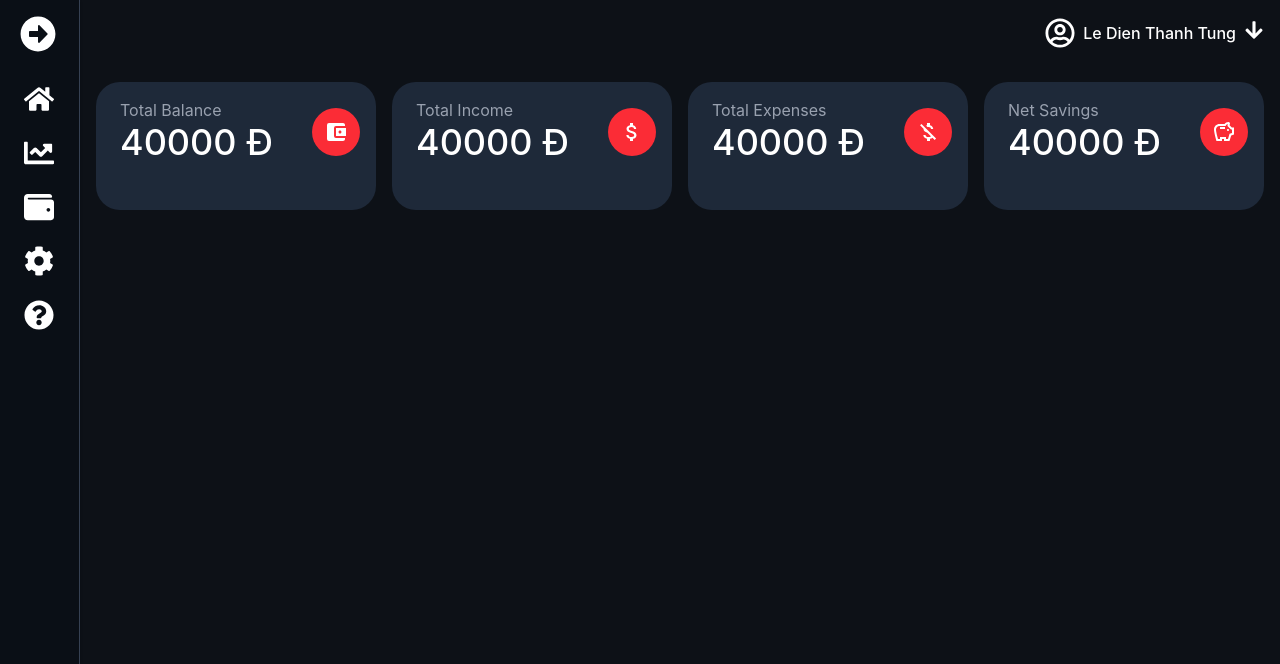
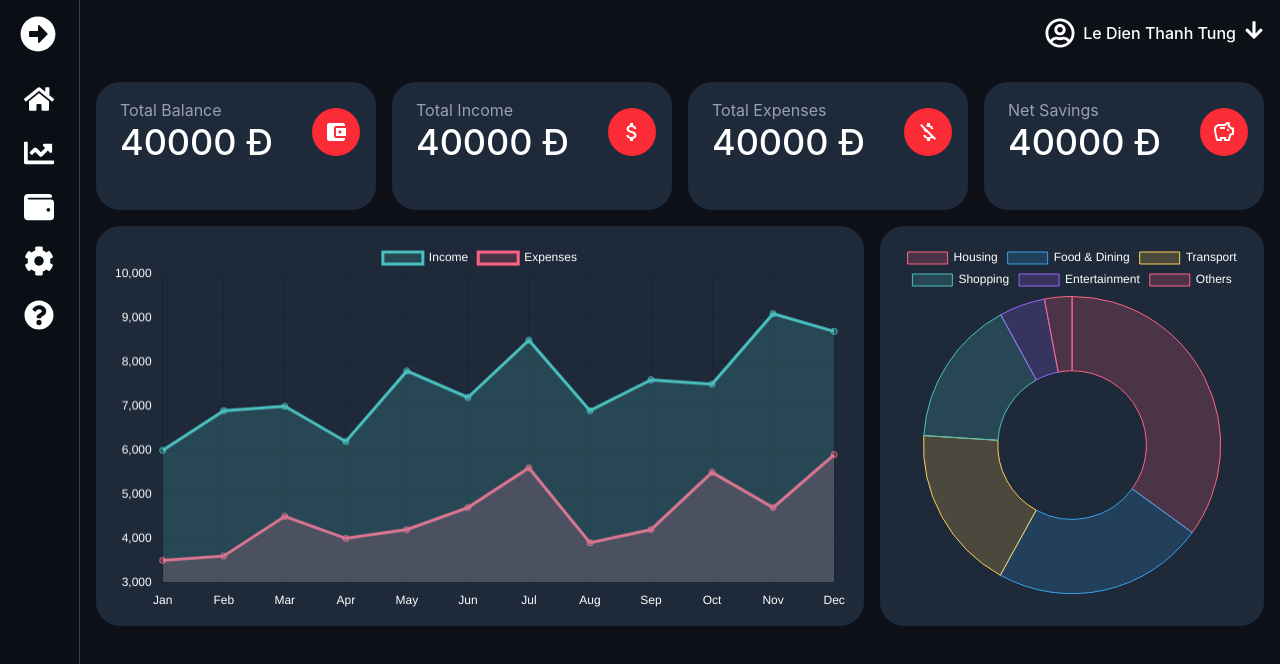
Before and after one commit to rigby200602/expense-tracking, a React (Vite) app: page / in a window 1280 px wide. Shown: the top 664 px of the page. Built offline with nearby package versions, Linux system fonts and the light colour scheme.

Commit message:
feat: integrate Line and Doughnut charts for income and spending categories in Home component

```diff
--- a/src/pages/Home.tsx
+++ b/src/pages/Home.tsx
@@ -1,16 +1,75 @@
 import Card from "../components/Card";
-import { data } from "../assets/testData";
+import { data, overviewData, spendingCategory } from "../assets/testData";
+import { Doughnut, Line } from "react-chartjs-2";
+import { Chart as ChartJS } from "chart.js/auto";
 
-
-
+ChartJS.defaults.color = "#fff";
 
 const Home = () => {
   return (
     <div>
       <div className="grid grid-cols-2 md:grid-cols-3 lg:grid-cols-4 gap-4">
         {data.map((item) => (
-          <Card key={item.label} label={item.label} num={item.num} Icon={item.Icon} />
+          <Card
+            key={item.label}
+            label={item.label}
+            num={item.num}
+            Icon={item.Icon}
+          />
         ))}
+      </div>
+      <div className="flex gap-4 mt-4 text-white">
+        <div className="w-2/3 bg-gray-800 rounded-3xl p-4">
+          <Line
+            data={{
+              labels: overviewData.map((item) => item.month),
+              datasets: [
+                {
+                  label: "Income",
+                  data: overviewData.map((item) => item.income),
+                  borderColor: "rgba(75, 192, 192, 1)",
+                  backgroundColor: "rgba(75, 192, 192, 0.2)",
+                  fill: true,
+                },
+                {
+                  label: "Expenses",
+                  data: overviewData.map((item) => item.expenses),
+                  borderColor: "rgba(255, 99, 132, 1)",
+                  fill: true,
+                  backgroundColor: "rgba(255, 99, 132, 0.2)",
+                },
+              ],
+            }}
+          />
+        </div>
+        <div className="w-1/3 bg-gray-800 rounded-3xl p-4">
+          <Doughnut
+            data={{
+              labels: spendingCategory.map((item) => item.name),
+              datasets: [
+                {
+                  label: "Spending Category",
+                  data: spendingCategory.map((item) => item.amount),
+                  backgroundColor: [
+                    "rgba(255, 99, 132, 0.2)",
+                    "rgba(54, 162, 235, 0.2)",
+                    "rgba(255, 206, 86, 0.2)",
+                    "rgba(75, 192, 192, 0.2)",
+                    "rgba(153, 102, 255, 0.2)",
+                  ],
+                  borderColor: [
+                    "rgba(255, 99, 132, 1)",
+                    "rgba(54, 162, 235, 1)",
+                    "rgba(255, 206, 86, 1)",
+                    "rgba(75, 192, 192, 1)",
+                    "rgba(153, 102, 255, 1)",
+                  ],
+                  borderWidth: 1,
+                },
+              ],
+            }}
+          />
+        </div>
       </div>
     </div>
   );
```
